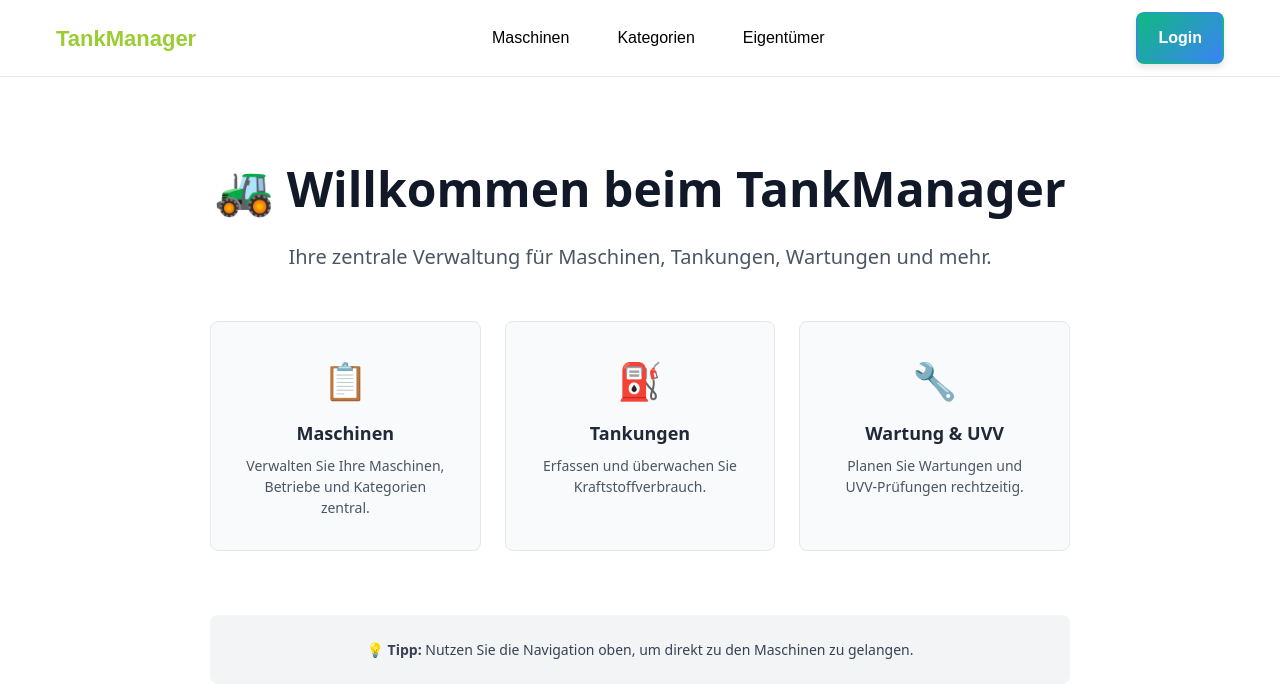
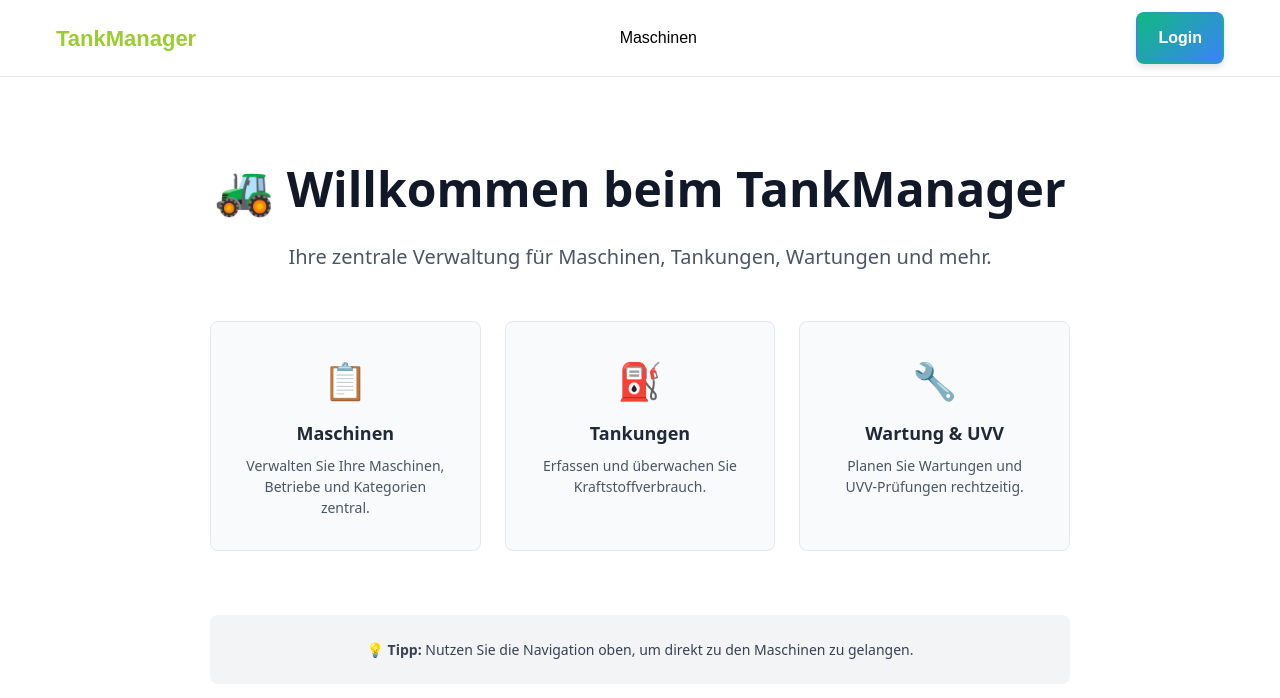
Before and after one commit to mhackner-cpu/tankmanager, a Next.js app in the folder tankmanager-frontend/: page / in a window 1280 px wide. Shown: the top 698 px of the page. Built offline with nearby package versions, Linux system fonts and the light colour scheme.

Commit message:
Frontend: Navigation und Button-Größen für Mobilgeräte aktualisiert

```diff
--- a/tankmanager-frontend/components/Navigation.tsx
+++ b/tankmanager-frontend/components/Navigation.tsx
@@ -39,8 +39,6 @@ export default function Navigation() {
 
   const navItems = [
     { label: "Maschinen", href: "/machines" },
-    { label: "Kategorien", href: "/categories" },
-    { label: "Eigentümer", href: "/owners" },
   ];
 
   // Close dropdown on outside click
```
Also changed, not shown: 2 other files (tests, documents, lock files or other folders).
